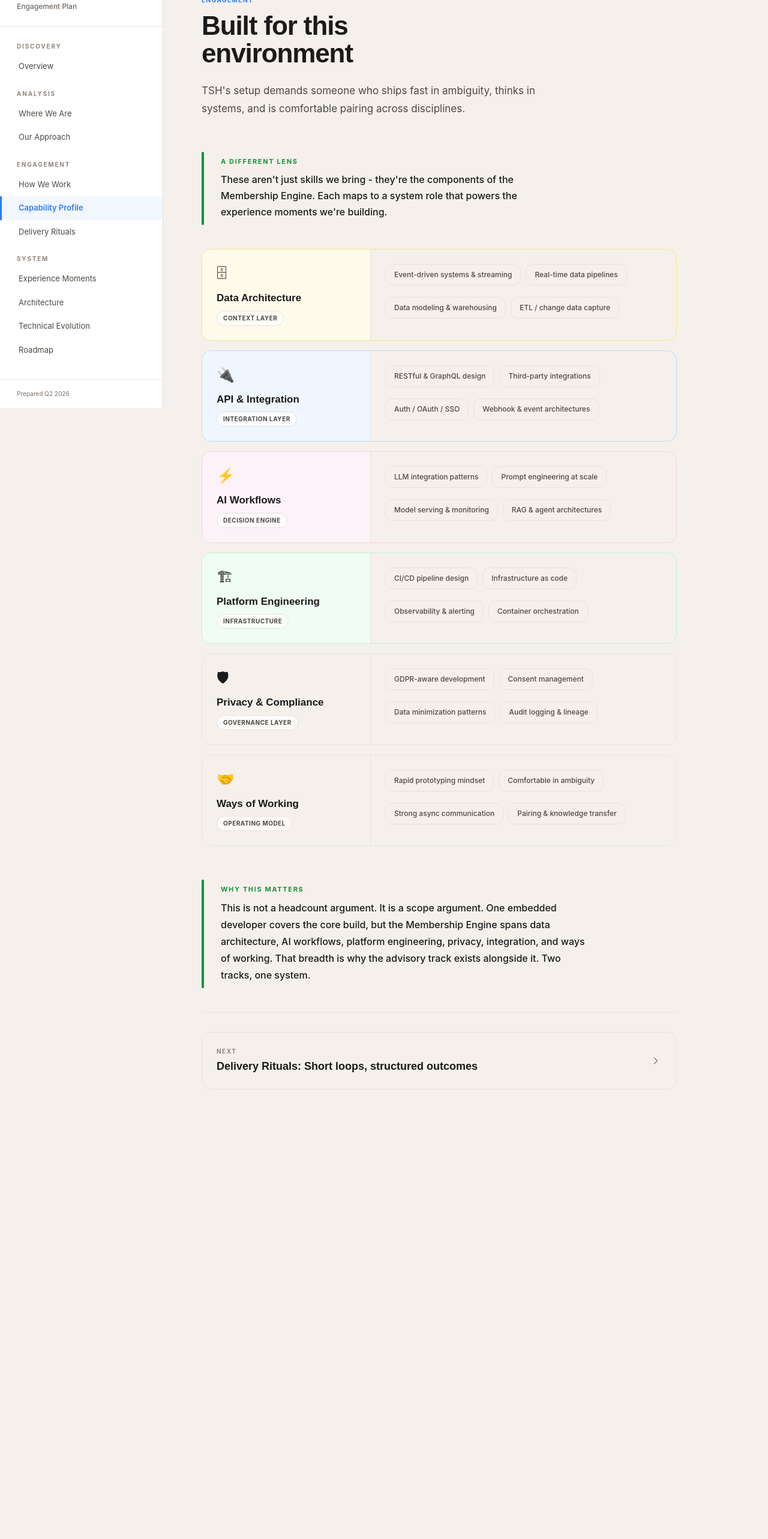
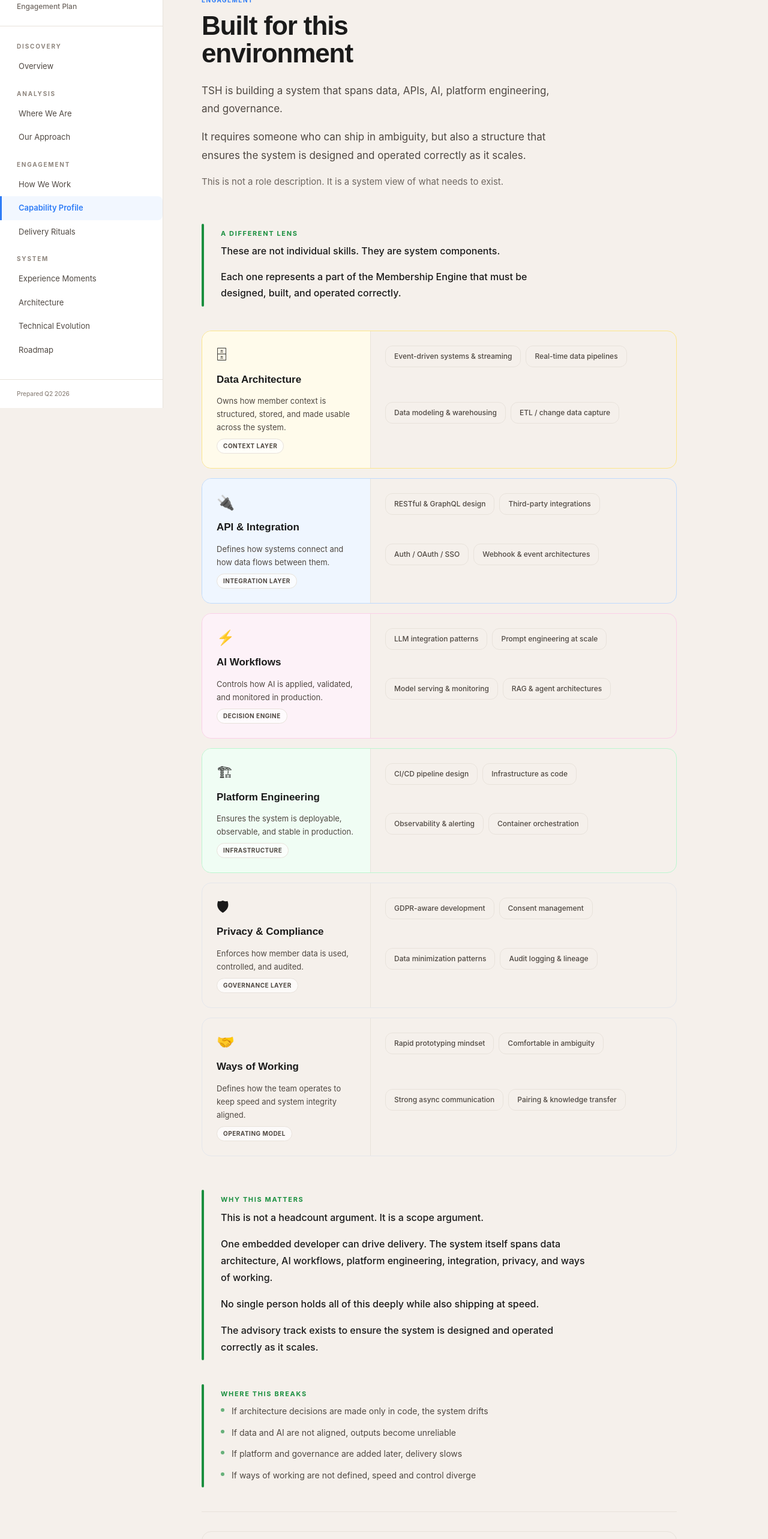
Before and after one commit to mczimmer/tsh-membership-engine, a Next.js app: page /team in a window 1280 px wide. Shown: the part 120-2685 px from the top of the page at 60% size. Before the commit the page ends 1992 px from the top, so only its background shows below. Built offline with nearby package versions, Linux system fonts and the light colour scheme.

Commit message:
Harden capability profile scope framing

```diff
--- a/src/app/(shell)/team/page.tsx
+++ b/src/app/(shell)/team/page.tsx
@@ -1,6 +1,21 @@
 import Link from "next/link";
 import { PageWrapper } from "@/components/PageWrapper";
 import { systemComponents } from "@/data";
+
+const RESPONSIBILITY_COPY: Record<string, string> = {
+  data_architecture:
+    "Owns how member context is structured, stored, and made usable across the system.",
+  api_integration:
+    "Defines how systems connect and how data flows between them.",
+  ai_workflows:
+    "Controls how AI is applied, validated, and monitored in production.",
+  platform_engineering:
+    "Ensures the system is deployable, observable, and stable in production.",
+  privacy_compliance:
+    "Enforces how member data is used, controlled, and audited.",
+  ways_of_working:
+    "Defines how the team operates to keep speed and system integrity aligned.",
+};
 
 export default function TeamPage() {
   return (
@@ -15,8 +30,17 @@ export default function TeamPage() {
           environment
         </h1>
         <p className="mt-6 max-w-[580px] text-[17px] leading-[1.8] text-text-secondary">
-          TSH's setup demands someone who ships fast in ambiguity, thinks in
-          systems, and is comfortable pairing across disciplines.
+          TSH is building a system that spans data, APIs, AI, platform
+          engineering, and governance.
+        </p>
+        <p className="mt-4 max-w-[580px] text-[17px] leading-[1.8] text-text-secondary">
+          It requires someone who can ship in ambiguity, but also a structure
+          that ensures the system is designed and operated correctly as it
+          scales.
+        </p>
+        <p className="mt-4 max-w-[580px] text-[15px] leading-[1.75] text-text-tertiary">
+          This is not a role description. It is a system view of what needs to
+          exist.
         </p>
       </div>
 
@@ -27,9 +51,11 @@ export default function TeamPage() {
             A different lens
           </div>
           <p className="max-w-[560px] text-[16px] font-medium leading-[1.7] text-text-primary">
-            These aren't just skills we bring - they're the components
-            of the Membership Engine. Each maps to a system role that powers
-            the experience moments we're building.
+            These are not individual skills. They are system components.
+          </p>
+          <p className="mt-4 max-w-[560px] text-[16px] font-medium leading-[1.7] text-text-primary">
+            Each one represents a part of the Membership Engine that must be
+            designed, built, and operated correctly.
           </p>
         </div>
       </div>
@@ -46,6 +72,9 @@ export default function TeamPage() {
                 <div className="font-display text-[17px] font-extrabold text-text-primary">
                   {comp.name}
                 </div>
+                <p className="mt-3 text-[13px] leading-[1.7] text-text-secondary">
+                  {RESPONSIBILITY_COPY[comp.id]}
+                </p>
                 <div className="mt-2 inline-flex rounded-full border border-border-subtle bg-white/70 px-2.5 py-1">
                   <span className="text-[10px] font-bold uppercase tracking-wider text-text-secondary">
                     {comp.roleLabel}
@@ -75,12 +104,45 @@ export default function TeamPage() {
             Why this matters
           </div>
           <p className="max-w-[620px] text-[16px] font-medium leading-[1.75] text-text-primary">
-            This is not a headcount argument. It is a scope argument. One
-            embedded developer covers the core build, but the Membership Engine
-            spans data architecture, AI workflows, platform engineering,
-            privacy, integration, and ways of working. That breadth is why the
-            advisory track exists alongside it. Two tracks, one system.
+            This is not a headcount argument. It is a scope argument.
           </p>
+          <p className="mt-4 max-w-[620px] text-[16px] font-medium leading-[1.75] text-text-primary">
+            One embedded developer can drive delivery. The system itself spans
+            data architecture, AI workflows, platform engineering, integration,
+            privacy, and ways of working.
+          </p>
+          <p className="mt-4 max-w-[620px] text-[16px] font-medium leading-[1.75] text-text-primary">
+            No single person holds all of this deeply while also shipping at
+            speed.
+          </p>
+          <p className="mt-4 max-w-[620px] text-[16px] font-medium leading-[1.75] text-text-primary">
+            The advisory track exists to ensure the system is designed and
+            operated correctly as it scales.
+          </p>
+        </div>
+      </div>
+
+      <div className="relative mb-10">
+        <div className="absolute bottom-0 left-0 top-0 w-1 rounded-full bg-accent-secondary" />
+        <div className="py-2 pl-8">
+          <div className="mb-2 text-[11px] font-bold uppercase tracking-[0.15em] text-accent-secondary">
+            Where this breaks
+          </div>
+          <div className="space-y-3">
+            {[
+              "If architecture decisions are made only in code, the system drifts",
+              "If data and AI are not aligned, outputs become unreliable",
+              "If platform and governance are added later, delivery slows",
+              "If ways of working are not defined, speed and control diverge",
+            ].map((item) => (
+              <div key={item} className="flex items-start gap-3">
+                <span className="mt-[7px] h-1.5 w-1.5 shrink-0 rounded-full bg-accent-secondary/65" />
+                <span className="text-[14px] leading-[1.7] text-text-secondary">
+                  {item}
+                </span>
+              </div>
+            ))}
+          </div>
         </div>
       </div>
 
```
